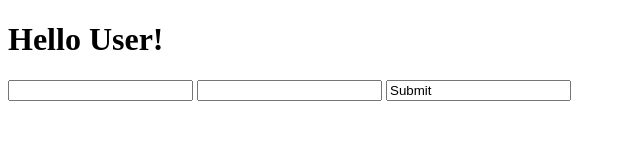
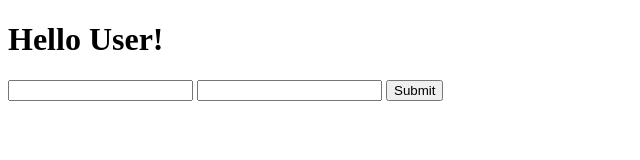
Before and after one commit to Georgy5/tdd, a website: page e2e_demo/src/index.html in a window 1280 px wide. Shown: the whole page, without its empty margins (0-640 px from the left). Drawn offline with Linux system fonts and the light colour scheme.

Commit message:
Pass second integration test after correcting the type of the submit button

```diff
--- a/e2e_demo/src/index.html
+++ b/e2e_demo/src/index.html
@@ -11,7 +11,7 @@
   <form id="r-form" data-cy="registration-form">
     <input type="text" data-cy="email">
     <input type="text" data-cy="password">
-    <input type="text" value="Submit" data-cy="submit">
+    <input type="submit" value="Submit" data-cy="submit">
   </form>
   <div id="confirmation-message" data-cy="confirmation-message"></div>
 
```
